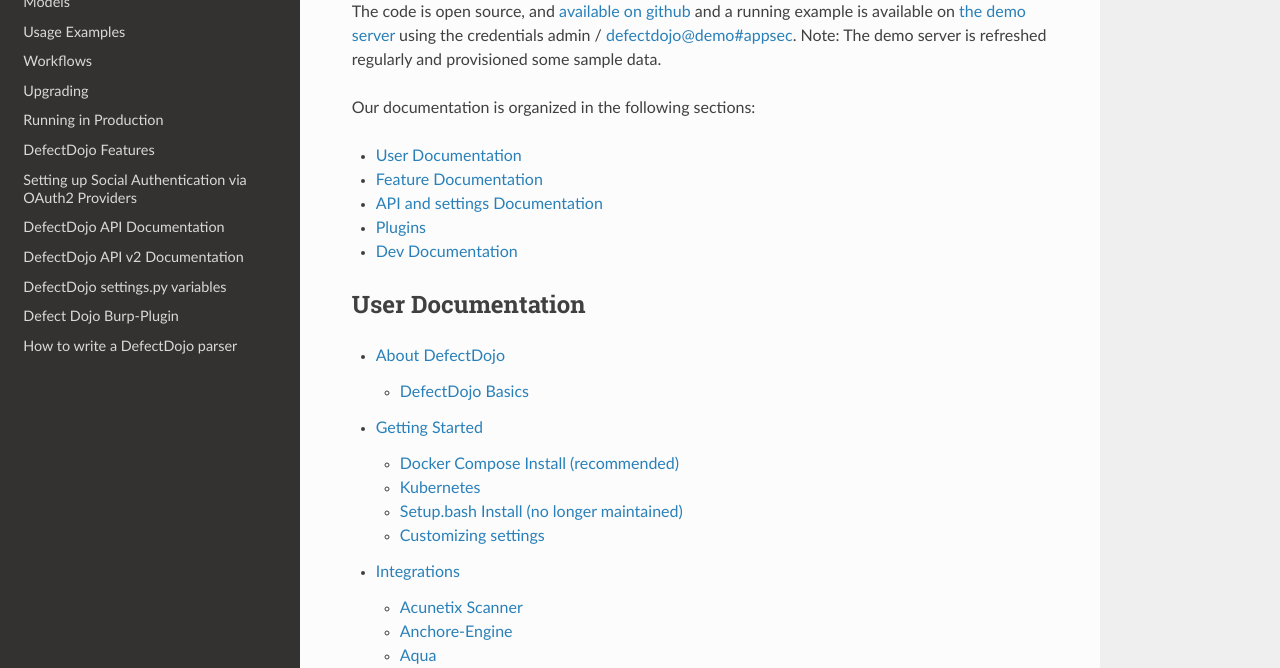
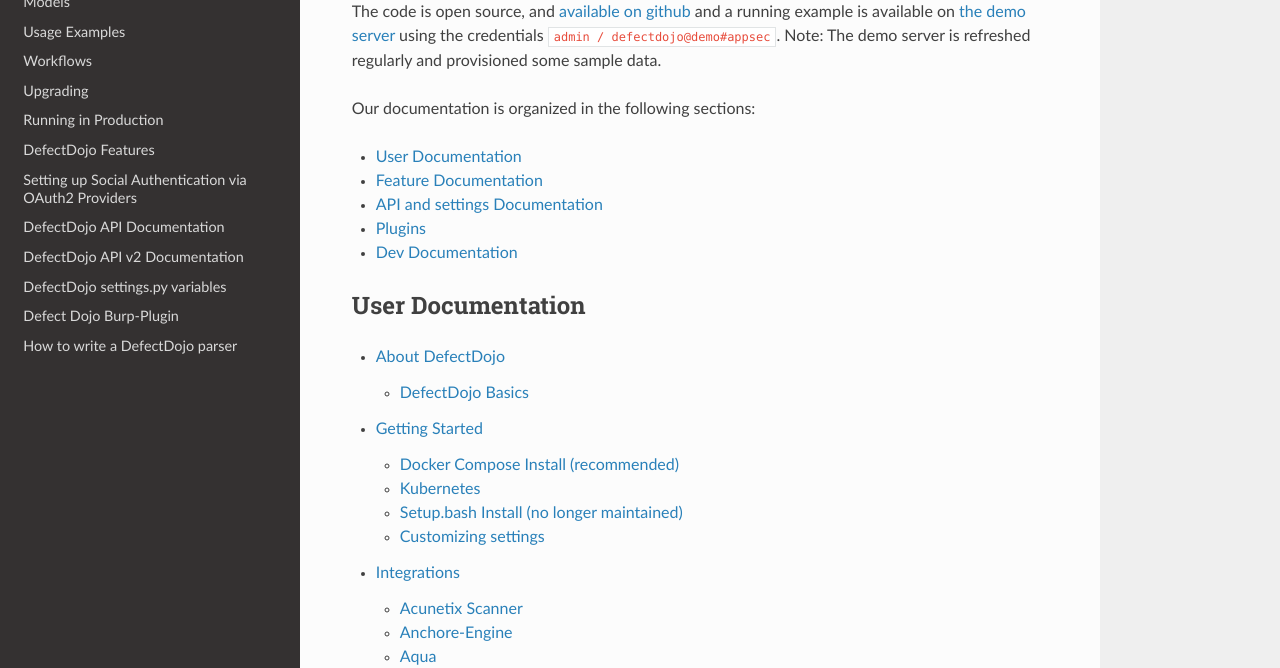
Before and after one commit to DefectDojo/Documentation, a Sphinx documentation site: the page built from docs/index.rst, in a window 1280 px wide and 900 px high, scrolled down 1312 px, cut to the strip 232-900 px from the top of the window. Built offline with Sphinx 7.4.7 and the Read the Docs theme 2.0.0, drawn with Linux system fonts in a browser that asks for light colours.

```diff
--- a/docs/index.rst
+++ b/docs/index.rst
@@ -31,7 +31,7 @@ DefectDojo is based on a model that allows the ultimate flexibility in your test
 
 .. image:: /_static/DD-Hierarchy.png
 
-The code is open source, and `available on github`_ and a running example is available on `the demo server`_ using the credentials admin / defectdojo@demo#appsec. Note: The demo server is refreshed regularly and provisioned some sample data.
+The code is open source, and `available on github`_ and a running example is available on `the demo server`_ using the credentials ``admin / defectdojo@demo#appsec``. Note: The demo server is refreshed regularly and provisioned some sample data.
 
 .. _available on github: https://github.com/DefectDojo/django-DefectDojo
 .. _the demo server: https://demo.defectdojo.org
```
